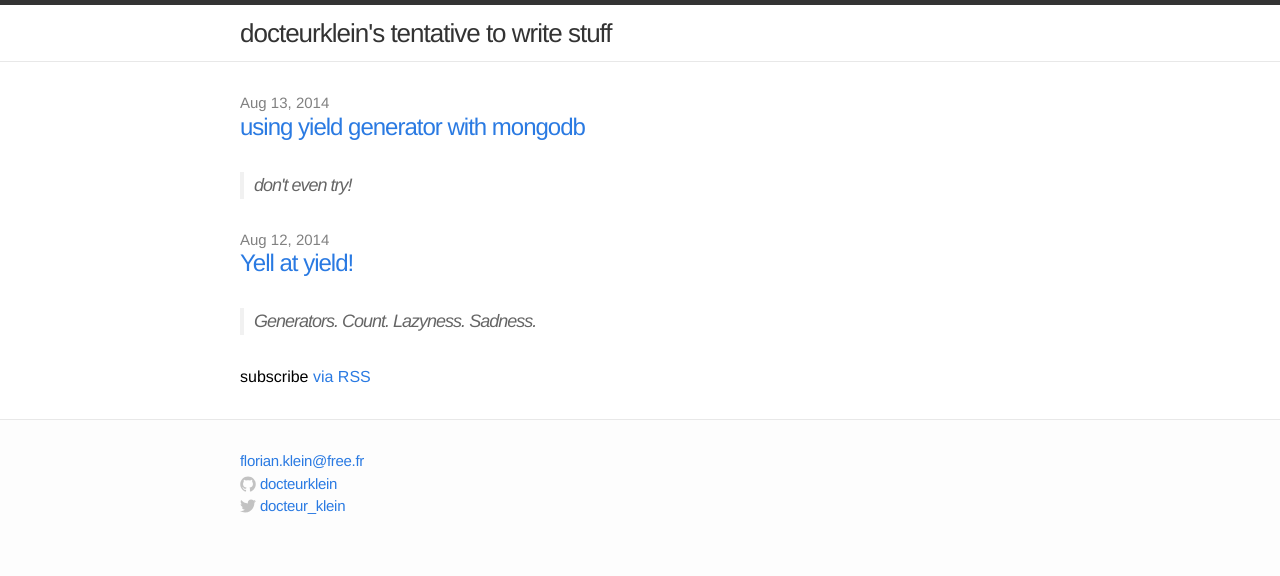
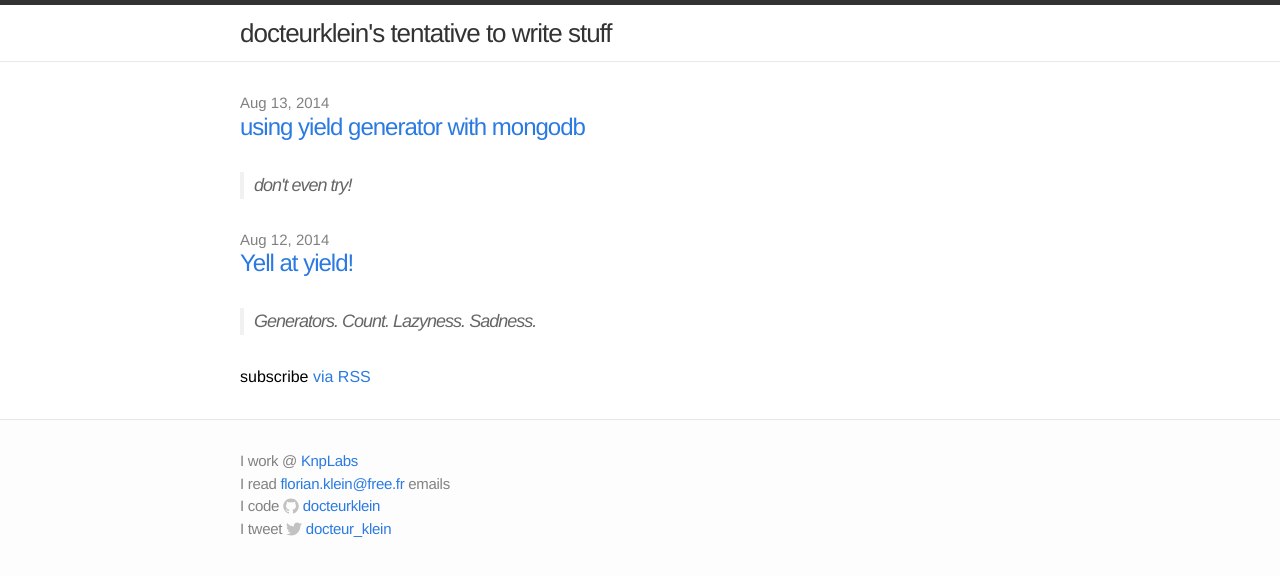
Before and after one commit to docteurklein/docteurklein.github.io, a Jekyll site: the page built from index.html, in a window 1280 px wide. Shown: the top 576 px of the page. Built offline with Jekyll 4.4.1, drawn with Linux system fonts in a browser that asks for light colours.

Commit message:
add footers

```diff
--- a/_includes/footer.html
+++ b/_includes/footer.html
@@ -3,8 +3,10 @@
   <div class="wrap">
 
       <ul>
-        <li><a href="mailto:{{ site.email }}">{{ site.email }}</a></li>
+        <li>I work @ <a href="http://knplabs.com">KnpLabs</a></li>
+        <li>I read <a href="mailto:{{ site.email }}">{{ site.email }}</a> emails</li>
         <li>
+          I code
           <a href="https://github.com/{{ site.github_username }}">
             <span class="icon github">
               <svg version="1.1" class="github-icon-svg" xmlns="http://www.w3.org/2000/svg" xmlns:xlink="http://www.w3.org/1999/xlink" x="0px" y="0px"
@@ -24,6 +26,7 @@
           </a>
         </li>
         <li>
+          I tweet
           <a href="https://twitter.com/{{ site.twitter_username }}">
             <span class="icon twitter">
               <svg version="1.1" class="twitter-icon-svg" xmlns="http://www.w3.org/2000/svg" xmlns:xlink="http://www.w3.org/1999/xlink" x="0px" y="0px"
```
